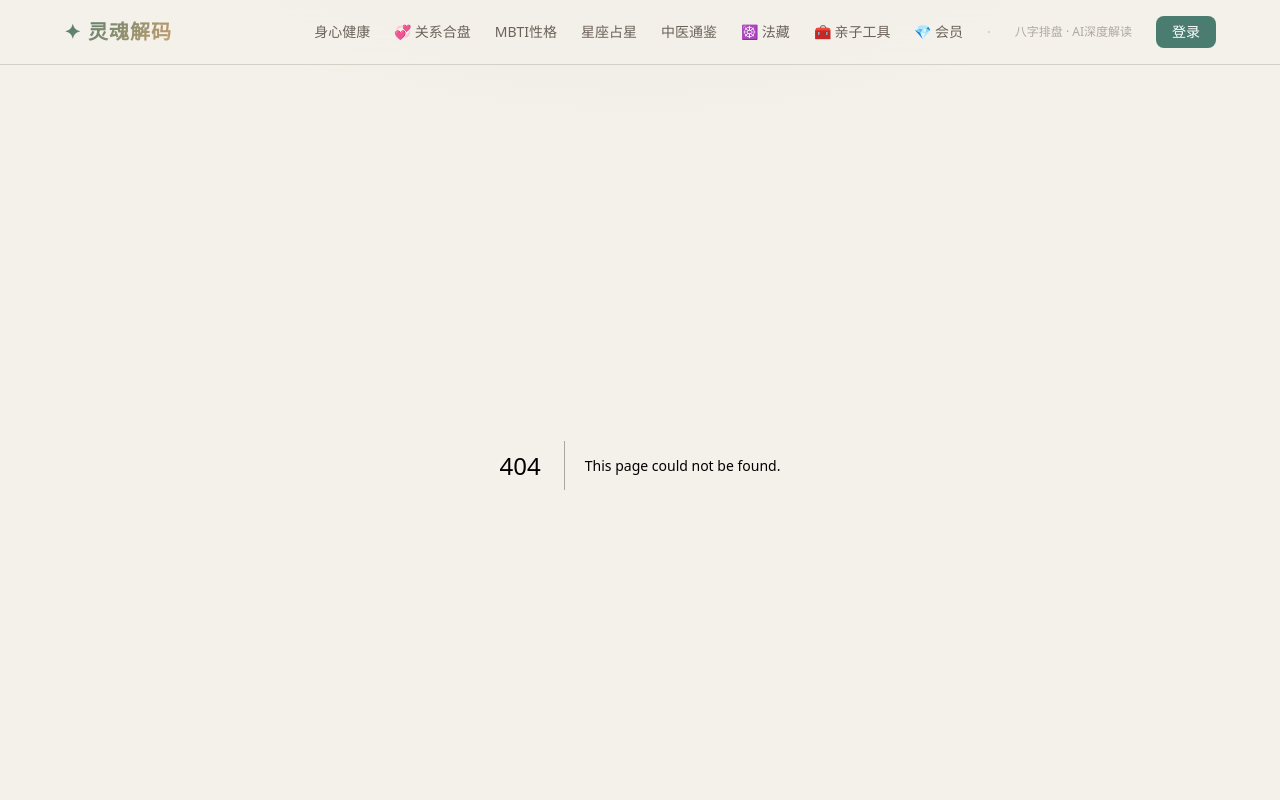
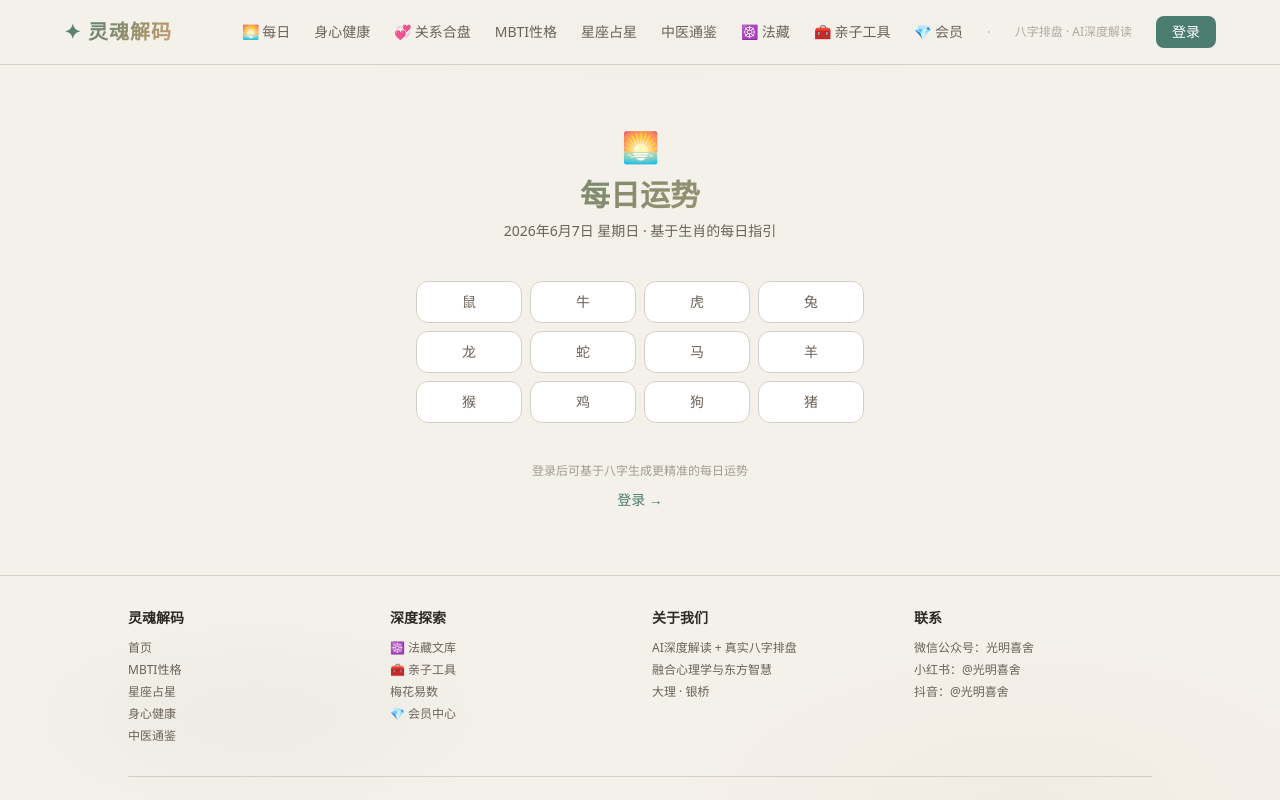
Before and after one commit to wlkerwong-boop/soul-decode, a Next.js app: page /daily in a window 1280 px wide. Before the commit this address had no page. Shown: the top 800 px of the page. Built offline with nearby package versions, Linux system fonts and the light colour scheme.

Commit message:
feat: 每日运势独立页面(生肖)+内容模板+导航添加

```diff
--- /dev/null
+++ b/src/app/api/daily-zodiac/route.ts
@@ -0,0 +1,83 @@
+/**
+ * 每日生肖运势 API
+ */
+import { NextRequest } from 'next/server';
+
+export const runtime = 'nodejs';
+
+const zodiacMap: Record<string, string> = {
+  rat: '鼠', ox: '牛', tiger: '虎', rabbit: '兔', dragon: '龙', snake: '蛇',
+  horse: '马', goat: '羊', monkey: '猴', rooster: '鸡', dog: '狗', pig: '猪',
+};
+
+function getConfig() {
+  return {
+    baseUrl: 'https://api.deepseek.com/v1',
+    apiKey: process.env.DEEPSEEK_API_KEY || '',
+    model: 'deepseek-chat',
+  };
+}
+
+export async function POST(request: NextRequest) {
+  try {
+    const body = await request.json();
+    const { zodiac } = body;
+    const zodiacLabel = zodiacMap[zodiac] || zodiac;
+
+    const config = getConfig();
+    const today = new Date();
+    const weekDays = ['日', '一', '二', '三', '四', '五', '六'];
+    const dateStr = `${today.getFullYear()}年${today.getMonth() + 1}月${today.getDate()}日 星期${weekDays[today.getDay()]}`;
+
+    const prompt = `请为属${zodiacLabel}的用户生成今日（${dateStr}）运势指引。
+
+格式要求，严格按照以下结构输出，每个部分2-3句话：
+
+【今日总运】— 整体能量感受和注意事项
+【事业财运】— 当日事业和财务运势
+【人际情感】— 社交和感情运势
+【健康生活】— 健康和生活小贴士
+
+要求：温暖、有用、不恐吓，结合属相特点。总字数200-300字。`;
+
+    const response = await fetch(`${config.baseUrl}/chat/completions`, {
+      method: 'POST',
+      headers: {
+        'Content-Type': 'application/json',
+        'Authorization': `Bearer ${config.apiKey}`,
+      },
+      body: JSON.stringify({
+        model: config.model,
+        messages: [
+          { role: 'system', content: '你是每日运势师，给出温暖实用的当日生肖运势指引。' },
+          { role: 'user', content: prompt },
+        ],
+        temperature: 0.75,
+        max_tokens: 800,
+      }),
+    });
+
+    if (!response.ok) {
+      return new Response(JSON.stringify({ error: '运势生成失败' }), {
+        status: 502,
+        headers: { 'Content-Type': 'application/json' },
+      });
+    }
+
+    const data = await response.json();
+    const content = data.choices?.[0]?.message?.content || '';
+
+    return new Response(JSON.stringify({
+      fortune: content,
+      zodiac: zodiacLabel,
+      date: dateStr,
+    }), {
+      headers: { 'Content-Type': 'application/json' },
+    });
+  } catch (error: any) {
+    return new Response(JSON.stringify({ error: error.message }), {
+      status: 500,
+      headers: { 'Content-Type': 'application/json' },
+    });
+  }
+}
--- /dev/null
+++ b/src/app/daily/page.tsx
@@ -0,0 +1,146 @@
+'use client';
+
+import { useState, useEffect } from 'react';
+import { useAuth } from '@/components/AuthContext';
+
+const zodiacData = [
+  { sign: 'rat', label: '鼠' }, { sign: 'ox', label: '牛' }, { sign: 'tiger', label: '虎' },
+  { sign: 'rabbit', label: '兔' }, { sign: 'dragon', label: '龙' }, { sign: 'snake', label: '蛇' },
+  { sign: 'horse', label: '马' }, { sign: 'goat', label: '羊' }, { sign: 'monkey', label: '猴' },
+  { sign: 'rooster', label: '鸡' }, { sign: 'dog', label: '狗' }, { sign: 'pig', label: '猪' },
+];
+
+export default function DailyPage() {
+  const { user, isLoggedIn } = useAuth();
+  const [zodiac, setZodiac] = useState('');
+  const [fortune, setFortune] = useState('');
+  const [loading, setLoading] = useState(false);
+  const [error, setError] = useState('');
+  const [today, setToday] = useState('');
+
+  useEffect(() => {
+    const d = new Date();
+    const weekDays = ['日', '一', '二', '三', '四', '五', '六'];
+    setToday(`${d.getFullYear()}年${d.getMonth() + 1}月${d.getDate()}日 星期${weekDays[d.getDay()]}`);
+  }, []);
+
+  const handleGenerate = async () => {
+    if (!zodiac) { setError('请选择您的生肖'); return; }
+    setLoading(true);
+    setError('');
+    setFortune('');
+
+    try {
+      const res = await fetch('/api/daily-zodiac', {
+        method: 'POST',
+        headers: { 'Content-Type': 'application/json' },
+        body: JSON.stringify({ zodiac }),
+      });
+      const data = await res.json();
+      if (data.error) throw new Error(data.error);
+      setFortune(data.fortune);
+    } catch (err: any) {
+      setError(err.message);
+    } finally {
+      setLoading(false);
+    }
+  };
+
+  return (
+    <div className="py-8 md:py-16 px-4 max-w-3xl mx-auto">
+      {/* Header */}
+      <div className="text-center mb-10">
+        <div className="text-3xl mb-3">🌅</div>
+        <h1 className="text-2xl md:text-3xl font-bold gradient-text mb-2">每日运势</h1>
+        <p className="text-sm text-[var(--text-secondary)]">
+          {today || '加载中...'} · 基于生肖的每日指引
+        </p>
+      </div>
+
+      {/* Zodiac selector */}
+      <div className="max-w-md mx-auto mb-8">
+        <div className="grid grid-cols-4 gap-2">
+          {zodiacData.map(z => (
+            <button
+              key={z.sign}
+              onClick={() => { setZodiac(z.sign); setFortune(''); setError(''); }}
+              className={`px-3 py-2.5 rounded-xl text-sm font-medium transition-all ${
+                zodiac === z.sign
+                  ? 'bg-[var(--text-accent)] text-white shadow-md'
+                  : 'bg-[var(--bg-card)] border border-[var(--border-color)] text-[var(--text-secondary)] hover:border-[var(--text-accent)]'
+              }`}
+            >
+              {z.label}
+            </button>
+          ))}
+        </div>
+      </div>
+
+      {/* Generate button */}
+      {zodiac && !fortune && !loading && (
+        <div className="text-center mb-8">
+          <button onClick={handleGenerate} className="btn-jade max-w-xs mx-auto inline-flex" style={{ width: 'auto' }}>
+            🌅 查看{['rat','ox','tiger','rabbit','dragon','snake','horse','goat','monkey','rooster','dog','pig'][zodiacData.findIndex(z=>z.sign===zodiac)]}今日运势
+          </button>
+        </div>
+      )}
+
+      {/* Loading */}
+      {loading && (
+        <div className="text-center py-12">
+          <div className="cosmic-loader mx-auto mb-6" style={{ width: 60, height: 60 }}>
+            <div className="cosmic-ring cosmic-ring-3" style={{ width: '100%', height: '100%' }} />
+            <div className="cosmic-center text-sm">✦</div>
+          </div>
+          <p className="text-sm text-[var(--text-secondary)]">正在推演运势...</p>
+        </div>
+      )}
+
+      {/* Error */}
+      {error && (
+        <div className="max-w-md mx-auto mb-4 px-4 py-3 rounded-xl bg-red-500/5 border border-red-500/15 text-sm text-red-500">
+          {error}
+        </div>
+      )}
+
+      {/* Fortune display */}
+      {fortune && (
+        <div className="card-jade p-6 md:p-8 max-w-2xl mx-auto">
+          <div className="flex items-center gap-3 mb-6">
+            <span className="text-2xl">🌅</span>
+            <div>
+              <h2 className="text-lg font-bold">{zodiacData.find(z=>z.sign===zodiac)?.label} · 今日运势</h2>
+              <p className="text-xs text-[var(--text-secondary)]">{today}</p>
+            </div>
+          </div>
+          <div className="text-sm text-[var(--text-primary)] leading-relaxed whitespace-pre-line">
+            {fortune}
+          </div>
+          <div className="mt-6 pt-4 border-t border-[var(--border-color)] flex justify-between">
+            <button onClick={handleGenerate} disabled={loading} className="text-xs text-[var(--text-accent)] hover:underline">
+              🔄 重新生成
+            </button>
+            <button
+              onClick={() => { setFortune(''); setError(''); }}
+              className="text-xs text-[var(--text-secondary)] hover:text-[var(--text-primary)] transition-colors"
+            >
+              换一个生肖
+            </button>
+          </div>
+        </div>
+      )}
+
+      {/* Bottom CTA */}
+      {!isLoggedIn && (
+        <div className="text-center mt-10">
+          <p className="text-xs text-[var(--text-secondary)] opacity-60 mb-2">
+            登录后可基于八字生成更精准的每日运势
+          </p>
+          <a href="/auth/login" className="text-sm text-[var(--text-accent)] hover:underline">
+            登录 →
+          </a>
+        </div>
+      )}
+    </div>
+  );
+}
--- a/src/components/Nav.tsx
+++ b/src/components/Nav.tsx
@@ -26,6 +26,7 @@ export default function Nav() {
   const displayName = user?.nickname || (user?.phone ? user.phone.slice(0, 3) + '****' + user.phone.slice(-4) : '');
 
   const navLinks = [
+    { href: '/daily', label: '🌅 每日' },
     { href: '/health', label: '身心健康' },
     { href: '/compatibility', label: '💞 关系合盘' },
     { href: '/mbti', label: 'MBTI性格' },
```
Also changed, not shown: scripts/kimi-prompt.txt (added), 2 other files (tests, documents, lock files or other folders).
